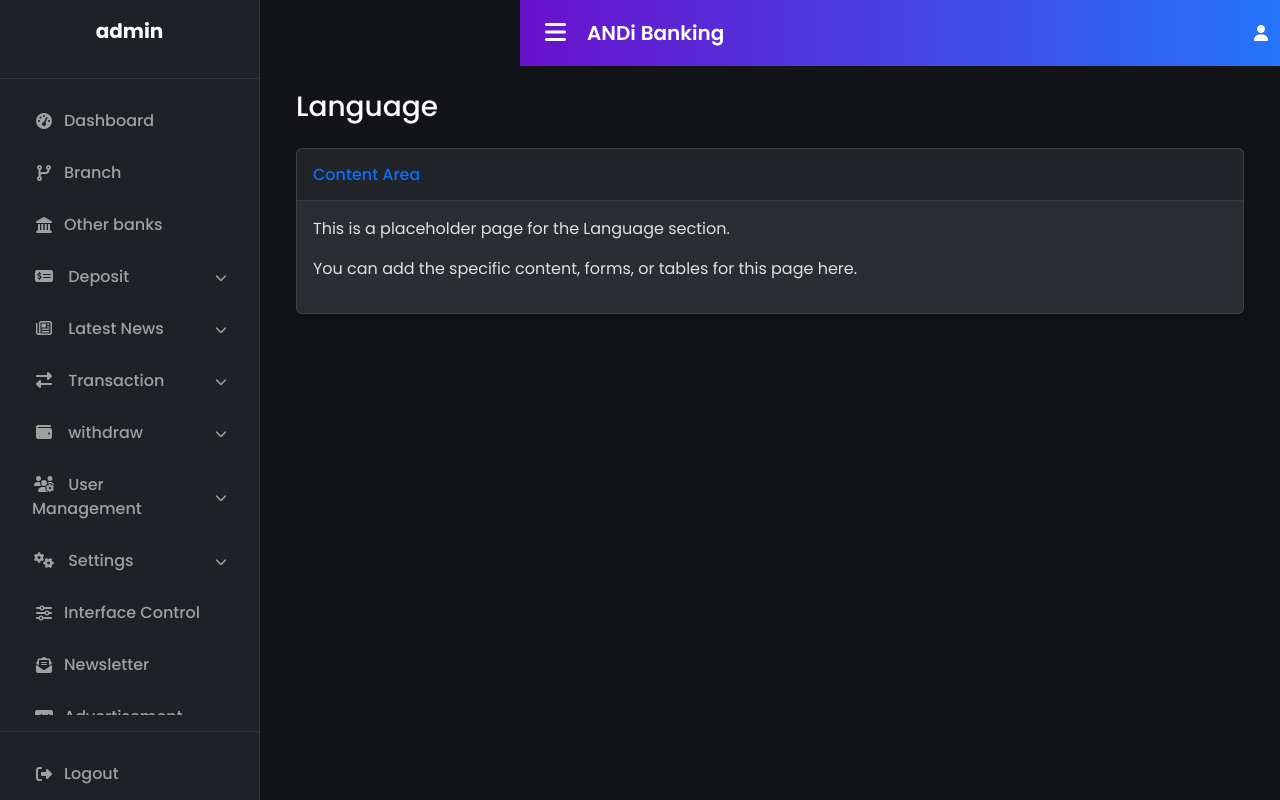
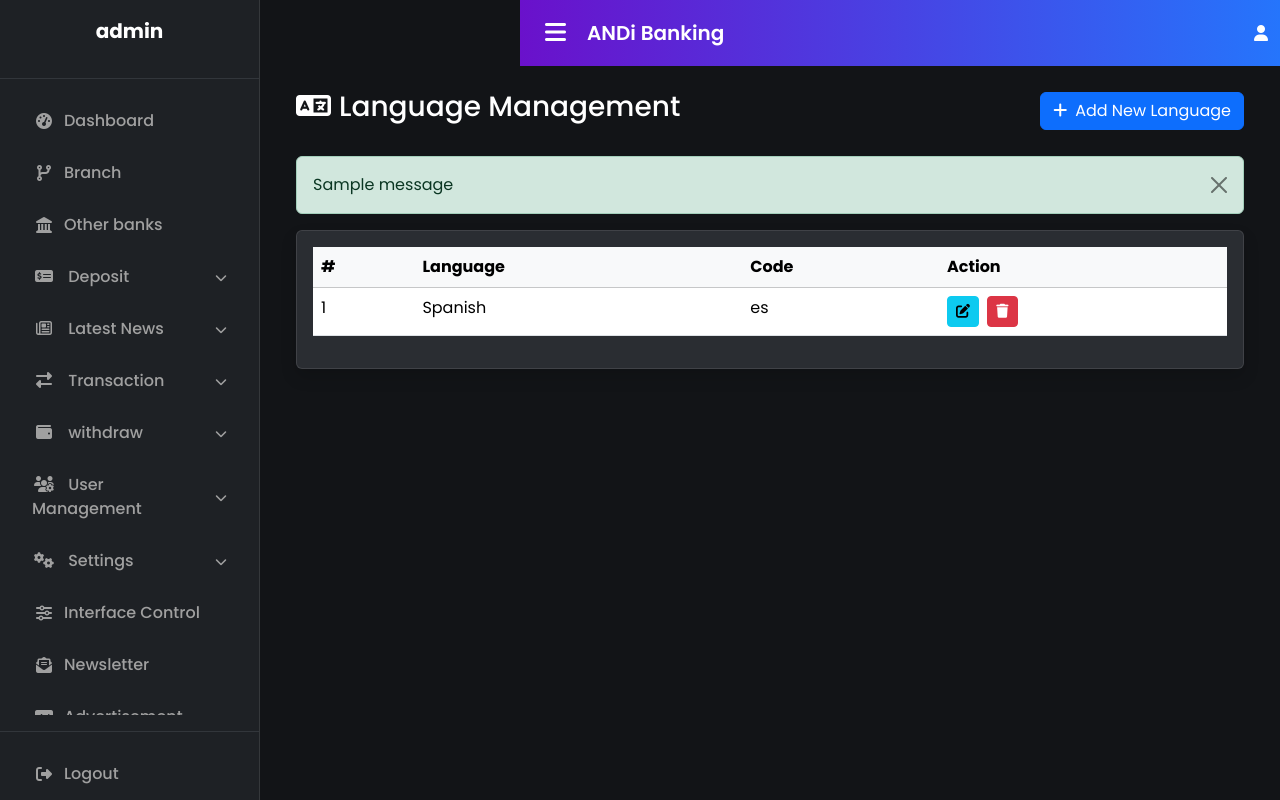
Before and after one commit to Saqib04092002/ANDi-Software, a Flask app: page /language in a window 1280 px wide. Run offline with Flask 3, Linux system fonts and the light colour scheme; the visitor is signed in with stand-in values (Sample User, id 1); one stand-in notice (Sample message) is shown.

Commit message:
Initial commit: Create Flask admin dashboard

```diff
--- a/app.py
+++ b/app.py
@@ -121,6 +121,18 @@ dummy_data = {
         "facebook": {
             "app_id": "205856110142667"
         }
+    },
+    "languages": [
+        {"name": "English", "code": "en"},
+        {"name": "Spanish", "code": "es"}
+    ],
+    "interface": {
+        "footer_text": "© 2025 ANDi Banking. All Rights Reserved.",
+        "social_icons": [
+            {"icon": "fab fa-facebook-f", "url": "https://facebook.com"},
+            {"icon": "fab fa-twitter", "url": "https://twitter.com"},
+            {"icon": "fab fa-linkedin-in", "url": "https://linkedin.com"}
+        ]
     },
     "user": {
         "name": "Admin User",
@@ -349,6 +361,36 @@ def change_password():
         return redirect(url_for('change_password'))
     return render_template('change_password.html', data=dummy_data)
 
+@app.route('/language', methods=['GET', 'POST'])
+@login_required
+def language():
+    if request.method == 'POST':
+        lang_name = request.form.get('lang_name')
+        lang_code = request.form.get('lang_code')
+        if lang_name and lang_code:
+            dummy_data['languages'].append({"name": lang_name, "code": lang_code})
+            flash('Language added successfully!', 'success')
+        return redirect(url_for('language'))
+    return render_template('language.html', data=dummy_data)
+
+@app.route('/language/delete/<int:lang_index>')
+@login_required
+def delete_language(lang_index):
+    if 0 <= lang_index < len(dummy_data['languages']):
+        dummy_data['languages'].pop(lang_index)
+        flash('Language deleted successfully!', 'success')
+    return redirect(url_for('language'))
+
+@app.route('/interface_control', methods=['GET', 'POST'])
+@login_required
+def interface_control():
+    if request.method == 'POST':
+        dummy_data['interface']['footer_text'] = request.form.get('footer_text')
+        # In a real app, you would handle file uploads for logo, etc.
+        flash('Interface settings updated successfully!', 'success')
+        return redirect(url_for('interface_control'))
+    return render_template('interface_control.html', data=dummy_data)
+
 # --- Login/Logout Routes ---
 @app.route('/login', methods=['GET', 'POST'])
 def login():
@@ -371,7 +413,7 @@ def logout():
 @app.route('/<page_name>')
 @login_required
 def other_page(page_name):
-    if page_name in ['branch', 'other_banks', 'payment_gateway', 'latest_news', 'add_news', 'user_management', 'settings', 'profile', 'change_password']:
+    if page_name in ['branch', 'other_banks', 'payment_gateway', 'latest_news', 'add_news', 'user_management', 'settings', 'profile', 'change_password', 'language', 'interface_control']:
         if page_name == 'user_management': return redirect(url_for('users_all'))
         if page_name == 'settings': return redirect(url_for('settings_general'))
         return redirect(url_for(page_name))
--- /dev/null
+++ b/templates/language.html
@@ -0,0 +1,84 @@
+{% extends "layout.html" %}
+{% block title %}Language Management - ANDi Banking{% endblock %}
+{% block content %}
+<div class="container-fluid">
+    <div class="d-flex justify-content-between align-items-center mb-4">
+        <h1 class="h3 text-dark"><i class="fas fa-language me-2"></i>Language Management</h1>
+        <button class="btn btn-primary" data-bs-toggle="modal" data-bs-target="#addLangModal">
+            <i class="fas fa-plus me-2"></i>Add New Language
+        </button>
+    </div>
+    <!-- Flash Messages -->
+    {% with messages = get_flashed_messages(with_categories=true) %}
+        {% if messages %}
+            {% for category, message in messages %}
+                <div class="alert alert-{{ category }} alert-dismissible fade show" role="alert">
+                    {{ message }}
+                    <button type="button" class="btn-close" data-bs-dismiss="alert" aria-label="Close"></button>
+                </div>
+            {% endfor %}
+        {% endif %}
+    {% endwith %}
+    <div class="card shadow mb-4">
+        <div class="card-body">
+            <div class="table-responsive">
+                <table class="table table-hover" width="100%" cellspacing="0">
+                    <thead>
+                        <tr class="table-light">
+                            <th>#</th>
+                            <th>Language</th>
+                            <th>Code</th>
+                            <th>Action</th>
+                        </tr>
+                    </thead>
+                    <tbody>
+                        {% for lang in data.languages %}
+                        <tr>
+                            <td>{{ loop.index }}</td>
+                            <td>{{ lang.name }}</td>
+                            <td>{{ lang.code }}</td>
+                            <td>
+                                <button class="btn btn-sm btn-info me-1" title="Edit"><i class="fas fa-edit"></i></button>
+                                <a href="{{ url_for('delete_language', lang_index=loop.index0) }}" class="btn btn-sm btn-danger" title="Delete" onclick="return confirm('Are you sure?');">
+                                    <i class="fas fa-trash"></i>
+                                </a>
+                            </td>
+                        </tr>
+                        {% else %}
+                        <tr><td colspan="4" class="text-center p-5"><h4 class="text-muted">No Languages Found</h4></td></tr>
+                        {% endfor %}
+                    </tbody>
+                </table>
+            </div>
+        </div>
+    </div>
+</div>
+
+<!-- Add Language Modal -->
+<div class="modal fade" id="addLangModal" tabindex="-1" aria-hidden="true">
+  <div class="modal-dialog">
+    <div class="modal-content">
+      <div class="modal-header">
+        <h5 class="modal-title">Add New Language</h5>
+        <button type="button" class="btn-close" data-bs-dismiss="modal"></button>
+      </div>
+      <form action="{{ url_for('language') }}" method="POST">
+          <div class="modal-body">
+              <div class="mb-3">
+                  <label class="form-label">Language Name</label>
+                  <input type="text" class="form-control" name="lang_name" required>
+              </div>
+              <div class="mb-3">
+                  <label class="form-label">Language Code</label>
+                  <input type="text" class="form-control" name="lang_code" required>
+              </div>
+          </div>
+          <div class="modal-footer">
+            <button type="button" class="btn btn-secondary" data-bs-dismiss="modal">Close</button>
+            <button type="submit" class="btn btn-primary">Save Language</button>
+          </div>
+      </form>
+    </div>
+  </div>
+</div>
+{% endblock %}
--- a/templates/layout.html
+++ b/templates/layout.html
@@ -204,6 +204,7 @@
                     <li class="nav-item"><a href="/interface_control" class="nav-link main-link {{ 'active' if 'interface_control' in request.path else '' }}"><i class="fas fa-sliders-h fa-fw"></i> Interface Control</a></li>
                     <li class="nav-item"><a href="/newsletter" class="nav-link main-link {{ 'active' if 'newsletter' in request.path else '' }}"><i class="fas fa-envelope-open-text fa-fw"></i> Newsletter</a></li>
                     <li class="nav-item"><a href="/advertisement" class="nav-link main-link {{ 'active' if 'advertisement' in request.path else '' }}"><i class="fas fa-ad fa-fw"></i> Advertisement</a></li>
+                    <li class="nav-item"><a href="/language" class="nav-link main-link {{ 'active' if 'language' in request.path else '' }}"><i class="fas fa-language fa-fw"></i> Language</a></li>
                 </ul>
             </div>
              <!-- Static Footer Part -->
```
Also changed, not shown: templates/interface_control.html (added, +75 -0 lines).
